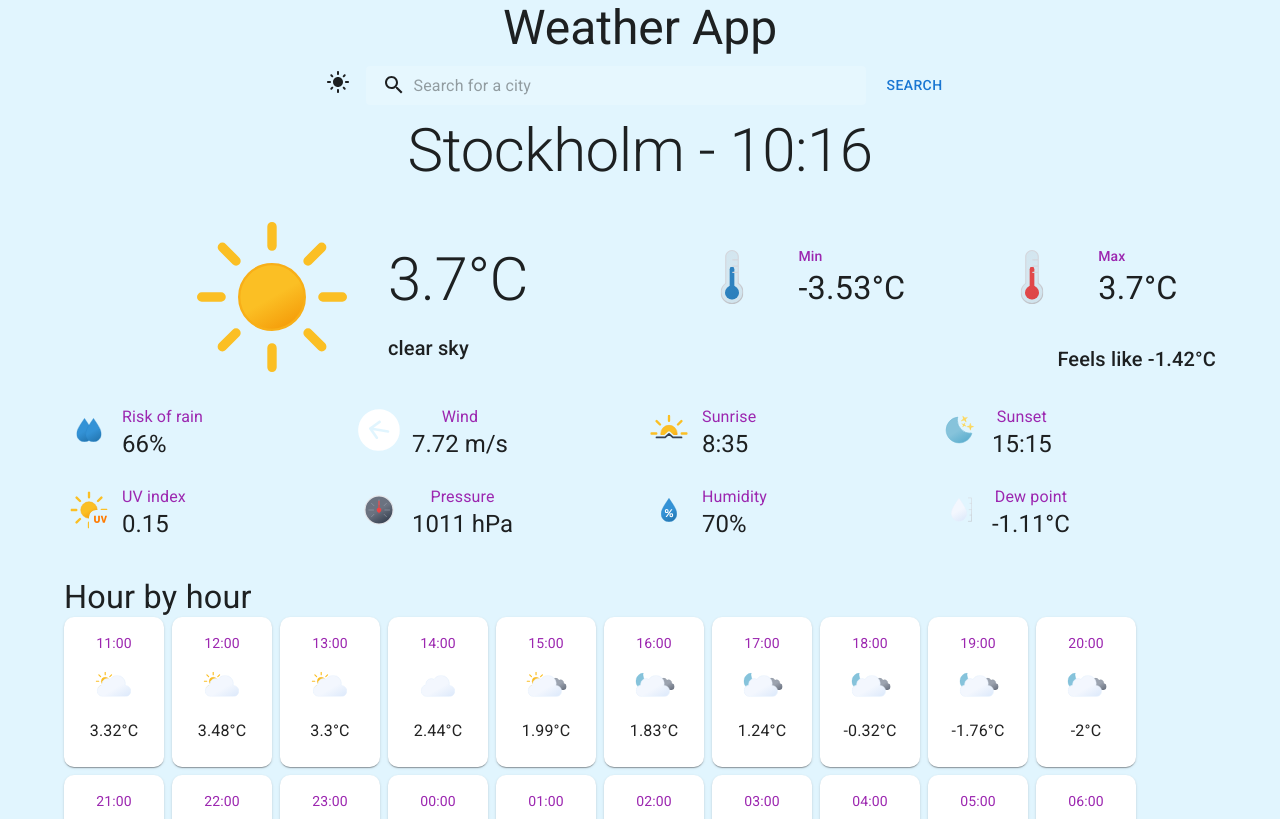
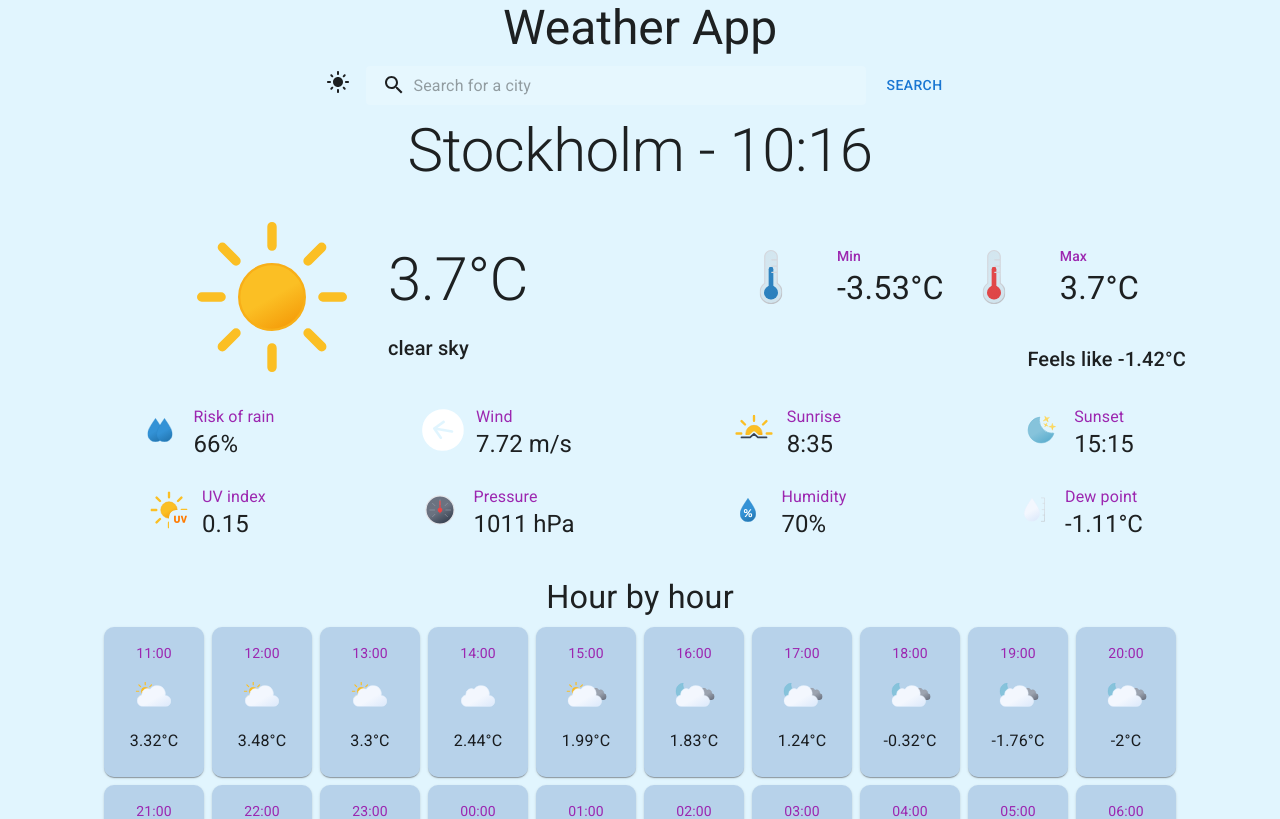
Before and after one commit to MarcusBodenholm/WeatherApp, a React (Vite) app: page / in a window 1280 px wide. Shown: the top 819 px of the page. Built offline with nearby package versions, Linux system fonts and the light colour scheme.

Commit message:
Adjusted the css and file structure

```diff
--- a/src/App.jsx
+++ b/src/App.jsx
@@ -1,8 +1,8 @@
 /* eslint-disable react-hooks/exhaustive-deps */
 import {useState, useEffect} from "react";
 import useFetch from "./hooks/useFetch.js"
-import WeatherContainer from "./components/WeatherContainer.jsx";
-import SearchBar from './components/SearchBar.jsx';
+import WeatherContainer from "./components/WeatherContainer/WeatherContainer.jsx";
+import SearchBar from './components/SearchBar/SearchBar.jsx';
 import {ClimbingBoxLoader} from "react-spinners"
 import useMediaQuery from '@mui/material/useMediaQuery';
 import { DarkTheme, LightTheme } from './theme/theme';
@@ -75,7 +75,7 @@ function App() {
             </Toolbar>
         </AppBar>
 
-        <Container >
+        <Container sx={{display:"flex", justifyContent:"center", alignItems:"center", flexDirection:"column"}}>
             {loading ? <ClimbingBoxLoader size={50} style={{color: theme.palette.primary}} /> : <WeatherContainer data={data} location={location}></WeatherContainer>}
 
         </Container>
--- a/src/components/HourCard/HourCard.css
+++ b/src/components/HourCard/HourCard.css
@@ -2,7 +2,7 @@
 
 }
 
-.hour-card {
+.MuiGrid-root .hour-card {
     background-color: rgba(51, 98, 171, 0.24);
     min-width: 100px;
 }
--- a/src/components/HourCard/HourCard.jsx
+++ b/src/components/HourCard/HourCard.jsx
@@ -8,7 +8,7 @@ const HourCard = props => {
     const date = new Date((props.data.dt + props.tzo) * 1000);
     console.log(props)
     return (
-        <Grid item sx={1}>
+        <Grid item>
             <Card className="hour-card" sx={{borderRadius:"10px"}}>
                 <CardContent>
                     <Stack direction="column" spacing={1} sx={{justifyContent:"center", alignItems:"center"}}>
--- a/src/components/Hourly/Hourly.css
+++ b/src/components/Hourly/Hourly.css
@@ -2,7 +2,7 @@
     margin-top: 20px;
 }
 
-.hourly-title {
+.hourly-container .hourly-title {
     margin-bottom: 10px;
-    align-self: flex-start;
+    align-self: center;
 }
--- a/src/components/Hourly/Hourly.jsx
+++ b/src/components/Hourly/Hourly.jsx
@@ -7,7 +7,7 @@ const Hourly = props => {
     return (
         <Stack className="hourly-container" direction="column" sx={{justifyContent:"center", alignItems:"center"}} >
             <Typography variant="h4" className="hourly-title">Hour by hour</Typography>
-            <Grid container spacing={1} columns={16} >
+            <Grid container spacing={1} columns={16} sx={{justifyContent:"center"}}>
                 {props.data.hourly.slice(1, 21).map((hour,idx) => {
                     return <HourCard data={hour} tzo={props.data.timezone_offset} key={idx}/>
                 })}
--- a/src/components/SearchBar.jsx
+++ b/src/components/SearchBar/SearchBar.jsx
@@ -38,15 +38,23 @@ const Search = styled('div')(({ theme }) => ({
       paddingLeft: `calc(1em + ${theme.spacing(4)})`,
       transition: theme.transitions.create('width'),
       [theme.breakpoints.up('sm')]: {
-        width: '50ch',
+        width: '30ch',
         '&:focus': {
-          width: '100ch',
+          width: '50ch',
           border: 'black solid 4px',
           borderRadius: '5px'
         },
       },
-    },
-  }));
+      [theme.breakpoints.up('md')]: {
+        width: '50ch',
+        '&:focus': {
+          width: '80ch',
+          border: 'black solid 4px',
+          borderRadius: '5px'
+        },
+
+      }
+  }}));
 
 
 const SearchBar = props => {
--- /dev/null
+++ b/src/components/WeatherContainer/WeatherContainer.css
@@ -0,0 +1,3 @@
+.MuiStack-root .feels-like {
+    margin-right: 30px;
+}
--- a/src/components/WeatherContainer.jsx
+++ b/src/components/WeatherContainer/WeatherContainer.jsx
@@ -1,10 +1,10 @@
 import { Stack, Typography, Box, Grid } from "@mui/material";
-import svgPicker from "../helpers/svgPicker";
-import WeatherDetail from "./WeatherDetail/WeatherDetail";
-import DateFormatter from "../helpers/DateFormatter";
-import Hourly from "./Hourly/Hourly";
-import Daily from "./Daily/Daily";
-
+import svgPicker from "../../helpers/svgPicker";
+import WeatherDetail from "../WeatherDetail/WeatherDetail";
+import DateFormatter from "../../helpers/DateFormatter";
+import Hourly from "../Hourly/Hourly";
+import Daily from "../Daily/Daily";
+import "./WeatherContainer.css";
 
 const WeatherContainer = (props) => {
     const dateFormatter = DateFormatter();
@@ -26,7 +26,7 @@ const WeatherContainer = (props) => {
                 </Grid>
                 <Grid item xs={12} md={6}>
                     <Stack direction="column"  spacing={2} sx={{marginTop:"30px"}}>
-                        <Stack direction="row" sx={{justifyContent:"space-around"}}>
+                        <Stack direction="row" sx={{justifyContent:"center"}}>
                             <Stack direction="row" spacing={2}>
                                 <Box component="img" src={svgPicker("mintemp")} sx={{width: "100px", height: "100px"}}/>
                                 <Stack direction="column" sx={{justifyContent:"center"}}>
@@ -50,7 +50,7 @@ const WeatherContainer = (props) => {
                                 </Stack>
                             </Stack>
                         </Stack>
-                        <Typography variant="h6" paragraph sx={{justifySelf:"flex-end", alignSelf:"flex-end"}} textAlign="end">Feels like {props.data.current.feels_like}&deg;C</Typography>
+                        <Typography variant="h6" className="feels-like" paragraph sx={{justifySelf:"flex-end", alignSelf:"flex-end"}}>Feels like {props.data.current.feels_like}&deg;C</Typography>
                     </Stack>
                 </Grid>
                 <WeatherDetail img={svgPicker("riskOfRain")} data={props.data.daily[0].pop * 100} type="Risk of rain" />
@@ -64,15 +64,6 @@ const WeatherContainer = (props) => {
             </Grid>
             <Hourly data={props.data} />
             <Daily data={props.data} />
-            {/* <Stack direction="row">
-                <Stack direction="row">
-                    <Wallet sx={{width: "100px", height: "100px"}}/>
-                    <Stack direction="column">
-                        <Typography variant="h3">{props.data.current.temp}&deg;C</Typography>
-                        <Typography variant="body1">{props.data.current.weather[0].description}</Typography>
-                    </Stack>
-                </Stack>
-            </Stack> */}
         </>
     )
 }
--- a/src/components/WeatherDetail/WeatherDetail.jsx
+++ b/src/components/WeatherDetail/WeatherDetail.jsx
@@ -32,7 +32,7 @@ const WeatherDetail = props => {
                     <Stack direction="row" className="weather-detail-box">
                         <Stack direction="row" spacing={1}>
                             {image}
-                            <Typography color="secondary" textAlign="center" className="weather-detail-title" >{props.type}</Typography>
+                            <Typography color="secondary" className="weather-detail-title" >{props.type}</Typography>
                         </Stack>
                         {typeMap[props.type]()}
                     </Stack>
@@ -43,11 +43,11 @@ const WeatherDetail = props => {
         )
     }
     return (
-        <Grid item xs={12} sm={4} md={3}>
+        <Grid item xs={12} sm={4} md={3} sx={{display: "flex", justifyContent:"center"}}>
             <Stack direction="row" spacing={1} >
                 {image}
                 <Stack direction="column">
-                    <Typography color="secondary" className="weather-detail-title" >{props.type}</Typography>
+                    <Typography color="secondary">{props.type}</Typography>
                     {typeMap[props.type]()}
                 </Stack>
             </Stack>
```
